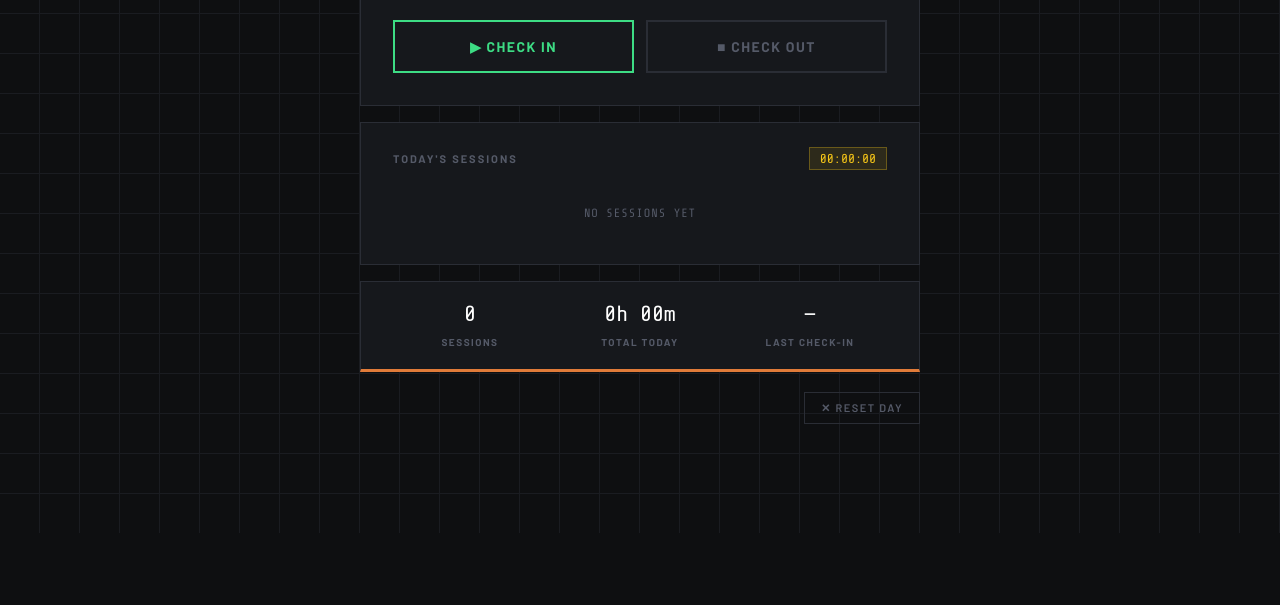
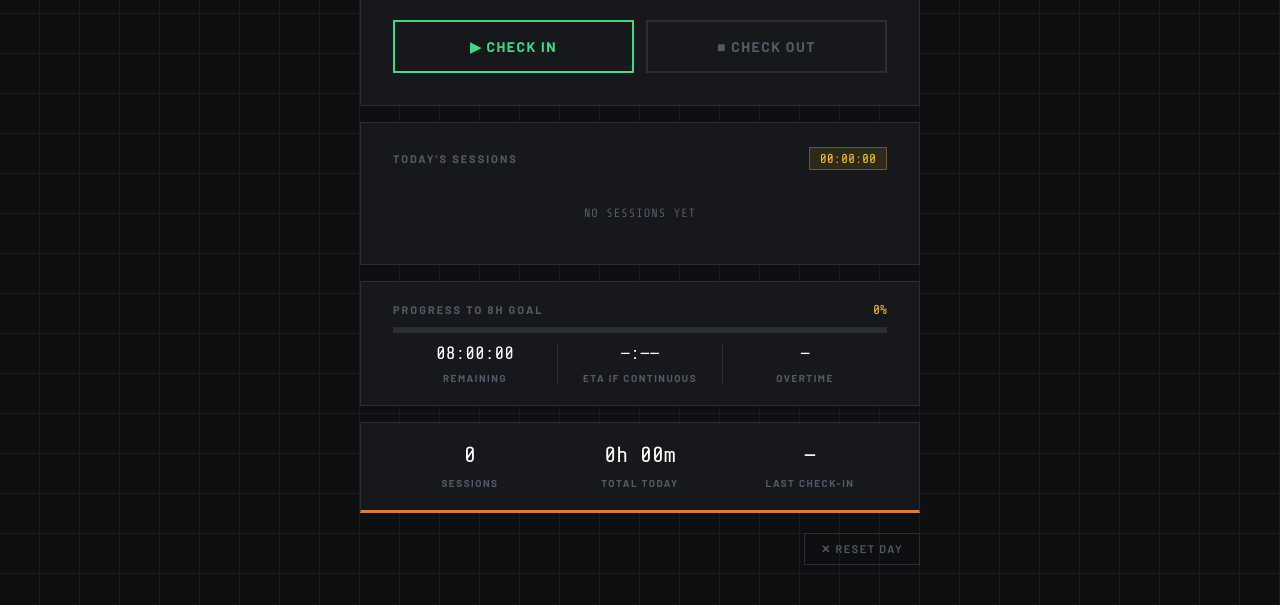
Before and after one commit to smarley2/Work-Timer, a plain HTML site: page work-timer.html in a window 1280 px wide. Shown: the part 267-872 px from the top of the page. Before the commit the page ends 800 px from the top, so only its background shows below. Drawn offline with nearby package versions, Linux system fonts and the light colour scheme.

Commit message:
added time remaining.

```diff
--- a/work-timer.html
+++ b/work-timer.html
@@ -306,6 +306,89 @@
     letter-spacing: 1px;
   }
 
+  /* Progress bar */
+  .progress-panel {
+    background: var(--panel);
+    border: 1px solid var(--border);
+    padding: 20px 32px;
+    margin-bottom: 16px;
+  }
+
+  .progress-header {
+    display: flex;
+    justify-content: space-between;
+    align-items: center;
+    margin-bottom: 10px;
+  }
+
+  .progress-label {
+    font-size: 11px;
+    font-weight: 700;
+    letter-spacing: 2px;
+    text-transform: uppercase;
+    color: var(--muted);
+  }
+
+  .progress-pct {
+    font-family: var(--mono);
+    font-size: 13px;
+    color: var(--accent);
+  }
+
+  .progress-track {
+    width: 100%;
+    height: 6px;
+    background: var(--border);
+    position: relative;
+    overflow: hidden;
+  }
+
+  .progress-fill {
+    height: 100%;
+    background: var(--accent);
+    transition: width 1s linear, background 0.5s;
+    position: relative;
+  }
+
+  .progress-fill.done { background: var(--green); }
+  .progress-fill::after {
+    content: '';
+    position: absolute;
+    right: 0; top: 0; bottom: 0;
+    width: 4px;
+    background: rgba(255,255,255,0.4);
+  }
+
+  .remaining-row {
+    display: flex;
+    justify-content: space-between;
+    margin-top: 10px;
+  }
+
+  .remaining-item {
+    text-align: center;
+    flex: 1;
+  }
+
+  .remaining-val {
+    font-family: var(--mono);
+    font-size: 18px;
+    color: #fff;
+    display: block;
+    margin-bottom: 3px;
+  }
+
+  .remaining-val.done { color: var(--green); }
+  .remaining-val.warning { color: var(--accent2); }
+
+  .remaining-lbl {
+    font-size: 10px;
+    font-weight: 700;
+    letter-spacing: 1.5px;
+    text-transform: uppercase;
+    color: var(--muted);
+  }
+
   /* Summary bar */
   .summary-panel {
     background: var(--panel);
@@ -421,6 +504,31 @@
     </div>
   </div>
 
+  <!-- Progress to 8h -->
+  <div class="progress-panel">
+    <div class="progress-header">
+      <div class="progress-label">Progress to 8h Goal</div>
+      <div class="progress-pct" id="progressPct">0%</div>
+    </div>
+    <div class="progress-track">
+      <div class="progress-fill" id="progressFill" style="width:0%"></div>
+    </div>
+    <div class="remaining-row">
+      <div class="remaining-item">
+        <span class="remaining-val" id="remainingVal">08:00:00</span>
+        <span class="remaining-lbl">Remaining</span>
+      </div>
+      <div class="remaining-item" style="border-left: 1px solid var(--border); border-right: 1px solid var(--border);">
+        <span class="remaining-val" id="etaVal">—:——</span>
+        <span class="remaining-lbl">ETA if continuous</span>
+      </div>
+      <div class="remaining-item">
+        <span class="remaining-val" id="extraVal">—</span>
+        <span class="remaining-lbl">Overtime</span>
+      </div>
+    </div>
+  </div>
+
   <!-- Summary -->
   <div class="summary-panel">
     <div class="stat">
@@ -487,6 +595,52 @@
     const h = Math.floor(s / 3600);
     const m = Math.floor((s % 3600) / 60);
     return h + 'h ' + String(m).padStart(2,'0') + 'm';
+  }
+
+  const GOAL_MS = 8 * 60 * 60 * 1000; // 8 hours
+
+  function updateProgress() {
+    const worked = totalMs();
+    const remaining = Math.max(0, GOAL_MS - worked);
+    const overtime = worked > GOAL_MS ? worked - GOAL_MS : 0;
+    const pct = Math.min(100, (worked / GOAL_MS) * 100);
+    const done = worked >= GOAL_MS;
+
+    // Progress bar
+    const fill = document.getElementById('progressFill');
+    fill.style.width = pct.toFixed(1) + '%';
+    fill.className = 'progress-fill' + (done ? ' done' : '');
+    document.getElementById('progressPct').textContent = Math.floor(pct) + '%';
+
+    // Remaining
+    const remEl = document.getElementById('remainingVal');
+    remEl.textContent = done ? '00:00:00' : fmtDuration(remaining);
+    remEl.className = 'remaining-val' + (done ? ' done' : (pct >= 75 ? ' warning' : ''));
+
+    // ETA (only when checked in)
+    const etaEl = document.getElementById('etaVal');
+    if (!done && activeStart && remaining > 0) {
+      const etaMs = Date.now() + remaining;
+      const eta = new Date(etaMs);
+      etaEl.textContent = String(eta.getHours()).padStart(2,'0') + ':' + String(eta.getMinutes()).padStart(2,'0');
+      etaEl.className = 'remaining-val';
+    } else if (done) {
+      etaEl.textContent = '✓ DONE';
+      etaEl.className = 'remaining-val done';
+    } else {
+      etaEl.textContent = '—:——';
+      etaEl.className = 'remaining-val';
+    }
+
+    // Overtime
+    const extraEl = document.getElementById('extraVal');
+    if (overtime > 0) {
+      extraEl.textContent = '+' + fmtDurShort(overtime);
+      extraEl.className = 'remaining-val done';
+    } else {
+      extraEl.textContent = '—';
+      extraEl.className = 'remaining-val';
+    }
   }
 
   function save() {
@@ -561,6 +715,7 @@
   function updateTotalBadge() {
     document.getElementById('totalBadge').textContent = fmtDuration(totalMs());
     document.getElementById('statTotal').textContent = fmtDurShort(totalMs());
+    updateProgress();
   }
 
   function updateSessionsLive() {
@@ -641,6 +796,7 @@
     }
 
     updateTotalBadge();
+    updateProgress();
   }
 
   function showToast(msg) {
```
